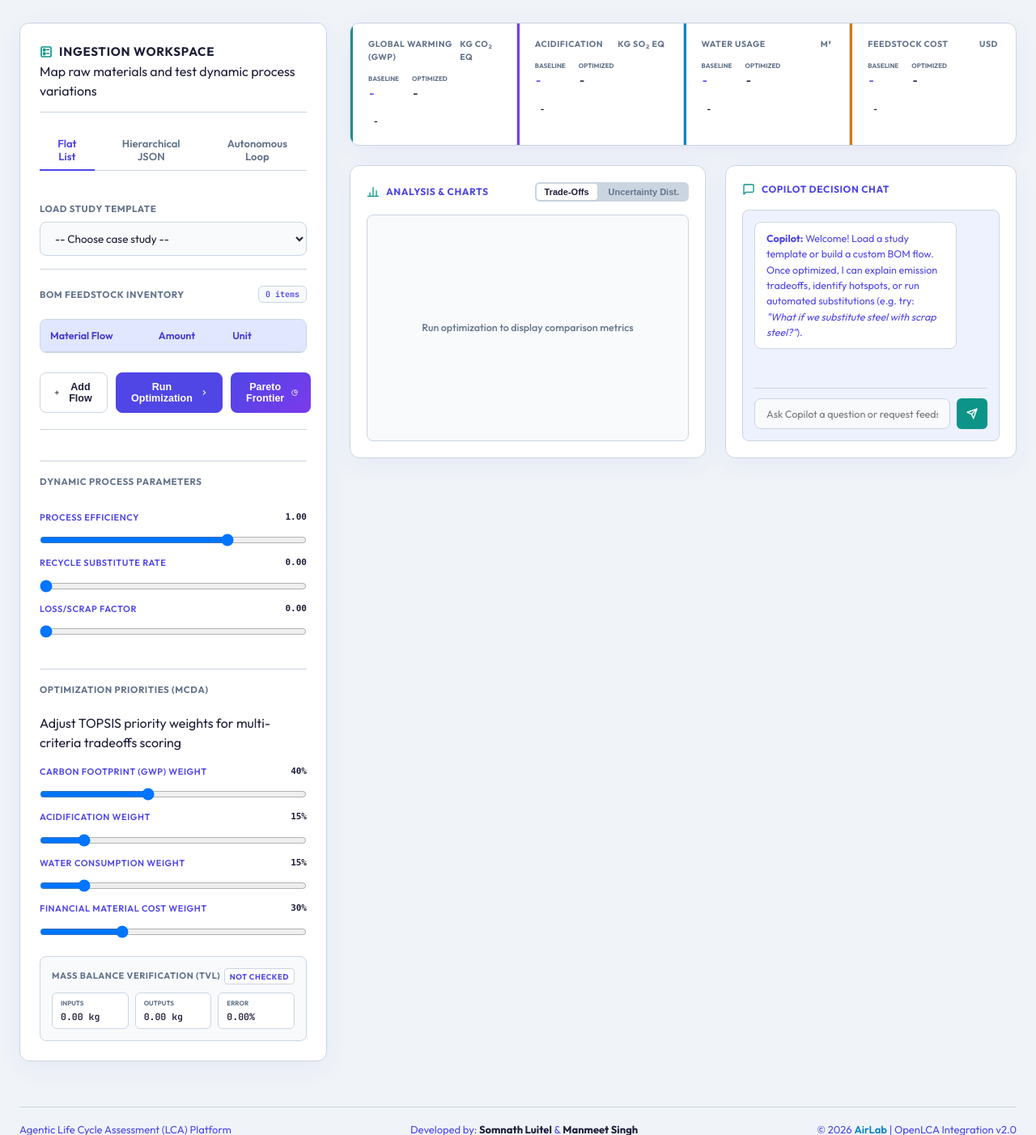
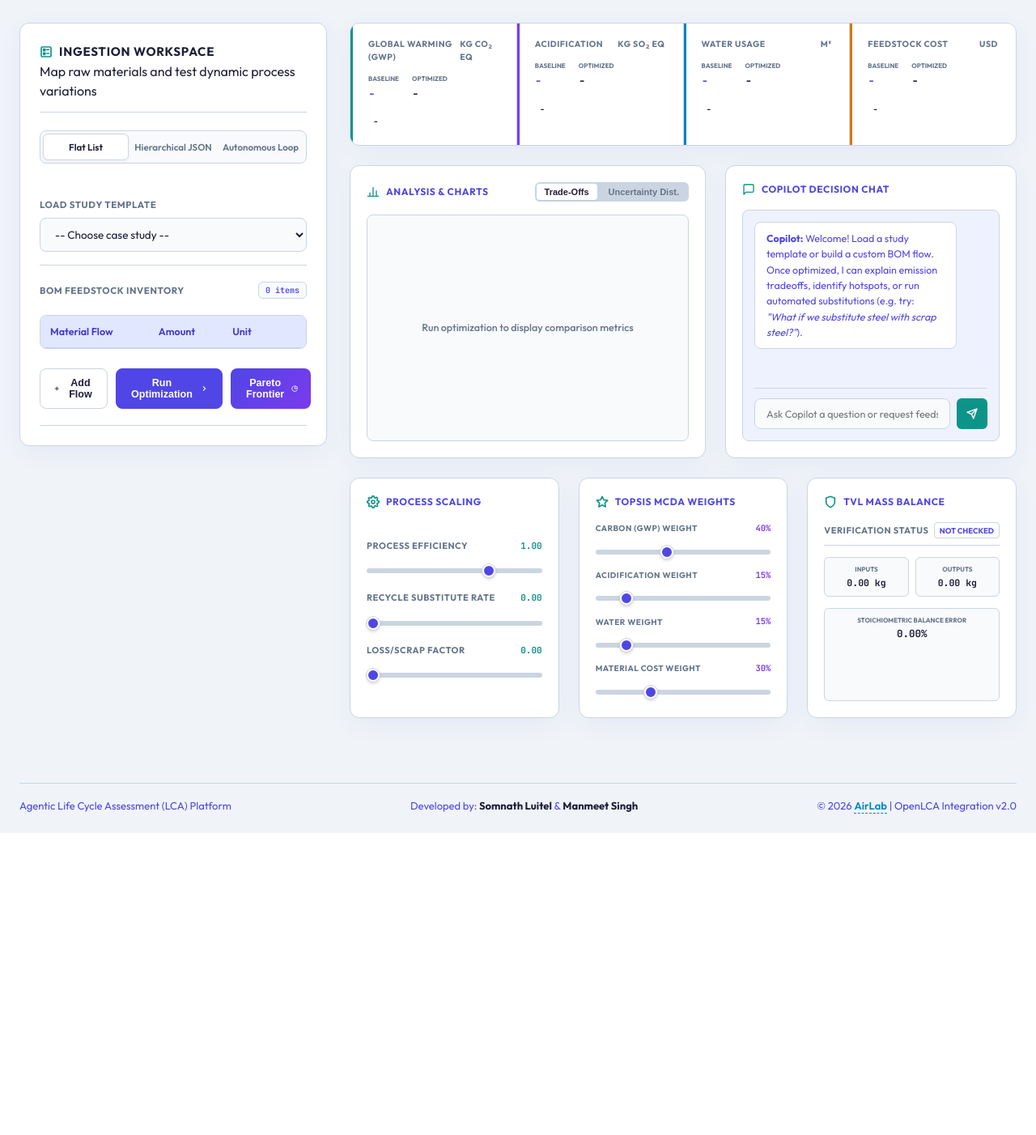
Before and after one commit to shreesomnath/ai_agentic_opencla, a Flask app: page / in a window 1280 px wide. Shown: the part 77-1479 px from the top of the page at 81% size. After the commit the page ends 1106 px from the top, so only its background shows below. Run offline with Flask 3, Linux system fonts and the light colour scheme; lists and menus that the app fills with data are empty.

Commit message:
feat(ui): overhaul dashboard layout to move settings & status to 3-column horizontal controls grid

```diff
--- a/static/styles.css
+++ b/static/styles.css
@@ -883,26 +883,32 @@ body.light-theme .user-msg {
     text-shadow: 0 0 8px rgba(124, 58, 237, 0.15);
 }
 
-/* Workspace Tabs */
+/* Workspace Tabs (Sleek iOS/Vercel Segmented Control style) */
 .workspace-tabs {
     display: flex;
-    border-bottom: 1px solid var(--border-color);
-    margin-bottom: 16px;
-    gap: 8px;
+    background-color: var(--bg-input);
+    border: 1px solid var(--border-color);
+    border-radius: 8px;
+    padding: 3px;
+    gap: 2px;
+    margin-bottom: 20px;
 }
 
 .tab-btn {
+    flex: 1;
     background: none;
     border: none;
     color: var(--text-muted);
     font-family: var(--font-sans);
-    font-size: 13px;
+    font-size: 11.5px;
     font-weight: 600;
-    padding: 8px 12px;
+    padding: 8px 4px;
     cursor: pointer;
-    border-bottom: 2px solid transparent;
-    transition: all 0.2s ease;
-    margin-bottom: -1px;
+    border-radius: 6px;
+    transition: all 0.2s cubic-bezier(0.16, 1, 0.3, 1);
+    margin-bottom: 0;
+    text-align: center;
+    border: 1px solid transparent;
 }
 
 .tab-btn:hover {
@@ -910,8 +916,10 @@ body.light-theme .user-msg {
 }
 
 .tab-btn.active {
-    color: var(--text-secondary);
-    border-bottom-color: var(--text-secondary);
+    background-color: var(--bg-card);
+    color: var(--text-primary);
+    border-color: var(--border-color);
+    box-shadow: var(--shadow-sm);
 }
 
 /* Tab Panels */
@@ -1004,6 +1012,85 @@ body.light-theme .kpi-card.selected {
 
 #card-cost.selected {
     box-shadow: inset 0 0 0 1.5px var(--accent-amber);
+}
+
+/* New Main-Section Controls Layout */
+.controls-row {
+    display: grid;
+    grid-template-columns: 1fr 1fr 1fr;
+    gap: 24px;
+    margin-bottom: 24px;
+}
+
+@media (max-width: 1100px) {
+    .controls-row {
+        grid-template-columns: 1fr;
+    }
+}
+
+.control-panel-card {
+    min-height: 200px;
+}
+
+.control-card-body {
+    display: flex;
+    flex-direction: column;
+    gap: 14px;
+    flex: 1;
+    justify-content: center;
+}
+
+/* Premium Range Sliders */
+input[type="range"].custom-slider {
+    -webkit-appearance: none;
+    appearance: none;
+    width: 100%;
+    height: 6px;
+    border-radius: 3px;
+    background: var(--border-color);
+    outline: none;
+    margin: 8px 0;
+    padding: 0;
+    border: none;
+}
+
+input[type="range"].custom-slider::-webkit-slider-runnable-track {
+    width: 100%;
+    height: 6px;
+    cursor: pointer;
+    background: transparent;
+    border-radius: 3px;
+}
+
+input[type="range"].custom-slider::-webkit-slider-thumb {
+    -webkit-appearance: none;
+    appearance: none;
+    width: 16px;
+    height: 16px;
+    border-radius: 50%;
+    background: var(--text-primary);
+    cursor: pointer;
+    border: 2px solid var(--bg-card);
+    box-shadow: 0 0 0 1px var(--border-color), 0 2px 4px rgba(0, 0, 0, 0.2);
+    transition: transform 0.15s cubic-bezier(0.16, 1, 0.3, 1), background-color 0.15s ease;
+    margin-top: -5px;
+}
+
+body.light-theme input[type="range"].custom-slider::-webkit-slider-thumb {
+    background: var(--btn-primary-bg);
+}
+
+input[type="range"].custom-slider::-webkit-slider-thumb:hover {
+    transform: scale(1.2);
+    background-color: var(--accent-emerald);
+}
+
+body.light-theme input[type="range"].custom-slider::-webkit-slider-thumb:hover {
+    background-color: var(--accent-violet);
+}
+
+input[type="range"].custom-slider:focus {
+    outline: none;
 }
 
 /* Print Media Stylesheet for ESG & NSF Project Reporting */
--- a/templates/index.html
+++ b/templates/index.html
@@ -169,95 +169,7 @@
                         </div>
                     </div>
 
-                    <!-- Dynamic Process Parameters (Sliders) -->
-                    <div class="workspace-section" style="border-top: 1px solid var(--border-color); padding-top: 16px; margin-top: 16px;">
-                        <div class="section-title-row">
-                            <h3>Dynamic Process Parameters</h3>
-                        </div>
-                        <div style="display: flex; flex-direction: column; gap: 12px; margin-top: 8px;">
-                            <div class="form-group" style="margin-bottom: 0;">
-                                <div style="display: flex; justify-content: space-between; align-items: center; margin-bottom: 4px;">
-                                    <label style="font-size: 11px; font-weight: 600; color: var(--text-secondary);">Process Efficiency</label>
-                                    <span id="val-process-efficiency" style="font-family: monospace; font-size: 11px; font-weight: 700; color: var(--accent-indigo);">1.00</span>
-                                </div>
-                                <input type="range" id="param-process-efficiency" min="0.5" max="1.2" step="0.05" value="1.0" style="width: 100%; accent-color: var(--accent-indigo);">
-                            </div>
-                            <div class="form-group" style="margin-bottom: 0;">
-                                <div style="display: flex; justify-content: space-between; align-items: center; margin-bottom: 4px;">
-                                    <label style="font-size: 11px; font-weight: 600; color: var(--text-secondary);">Recycle Substitute Rate</label>
-                                    <span id="val-recycle-rate" style="font-family: monospace; font-size: 11px; font-weight: 700; color: var(--accent-indigo);">0.00</span>
-                                </div>
-                                <input type="range" id="param-recycle-rate" min="0.0" max="0.9" step="0.05" value="0.0" style="width: 100%; accent-color: var(--accent-indigo);">
-                            </div>
-                            <div class="form-group" style="margin-bottom: 0;">
-                                <div style="display: flex; justify-content: space-between; align-items: center; margin-bottom: 4px;">
-                                    <label style="font-size: 11px; font-weight: 600; color: var(--text-secondary);">Loss/Scrap Factor</label>
-                                    <span id="val-loss-factor" style="font-family: monospace; font-size: 11px; font-weight: 700; color: var(--accent-indigo);">0.00</span>
-                                </div>
-                                <input type="range" id="param-loss-factor" min="0.0" max="0.3" step="0.05" value="0.0" style="width: 100%; accent-color: var(--accent-indigo);">
-                            </div>
-                        </div>
-                    </div>
 
-                    <!-- Multi-Criteria Optimization Priorities (TOPSIS) -->
-                    <div class="workspace-section" style="border-top: 1px solid var(--border-color); padding-top: 16px; margin-top: 16px;">
-                        <div class="section-title-row">
-                            <h3>Optimization Priorities (MCDA)</h3>
-                        </div>
-                        <p class="section-desc">Adjust TOPSIS priority weights for multi-criteria tradeoffs scoring</p>
-                        <div style="display: flex; flex-direction: column; gap: 12px; margin-top: 8px;">
-                            <div class="form-group" style="margin-bottom: 0;">
-                                <div style="display: flex; justify-content: space-between; align-items: center; margin-bottom: 4px;">
-                                    <label style="font-size: 11px; font-weight: 600; color: var(--text-secondary);">Carbon Footprint (GWP) Weight</label>
-                                    <span id="val-weight-gwp" style="font-family: monospace; font-size: 11px; font-weight: 700; color: var(--accent-indigo);">40%</span>
-                                </div>
-                                <input type="range" id="weight-gwp" min="0" max="100" step="5" value="40" style="width: 100%; accent-color: var(--accent-indigo);">
-                            </div>
-                            <div class="form-group" style="margin-bottom: 0;">
-                                <div style="display: flex; justify-content: space-between; align-items: center; margin-bottom: 4px;">
-                                    <label style="font-size: 11px; font-weight: 600; color: var(--text-secondary);">Acidification Weight</label>
-                                    <span id="val-weight-acid" style="font-family: monospace; font-size: 11px; font-weight: 700; color: var(--accent-indigo);">15%</span>
-                                </div>
-                                <input type="range" id="weight-acid" min="0" max="100" step="5" value="15" style="width: 100%; accent-color: var(--accent-indigo);">
-                            </div>
-                            <div class="form-group" style="margin-bottom: 0;">
-                                <div style="display: flex; justify-content: space-between; align-items: center; margin-bottom: 4px;">
-                                    <label style="font-size: 11px; font-weight: 600; color: var(--text-secondary);">Water Consumption Weight</label>
-                                    <span id="val-weight-water" style="font-family: monospace; font-size: 11px; font-weight: 700; color: var(--accent-indigo);">15%</span>
-                                </div>
-                                <input type="range" id="weight-water" min="0" max="100" step="5" value="15" style="width: 100%; accent-color: var(--accent-indigo);">
-                            </div>
-                            <div class="form-group" style="margin-bottom: 0;">
-                                <div style="display: flex; justify-content: space-between; align-items: center; margin-bottom: 4px;">
-                                    <label style="font-size: 11px; font-weight: 600; color: var(--text-secondary);">Financial Material Cost Weight</label>
-                                    <span id="val-weight-cost" style="font-family: monospace; font-size: 11px; font-weight: 700; color: var(--accent-indigo);">30%</span>
-                                </div>
-                                <input type="range" id="weight-cost" min="0" max="100" step="5" value="30" style="width: 100%; accent-color: var(--accent-indigo);">
-                            </div>
-                        </div>
-                    </div>
-
-                    <!-- Thermodynamic Mass Balance Check -->
-                    <div class="verification-status-panel">
-                        <div class="verification-header">
-                            <span>Mass Balance Verification (TVL)</span>
-                            <span class="tvl-status-badge" id="tvl-badge">Not Checked</span>
-                        </div>
-                        <div class="verification-stats">
-                            <div class="stat-pill">
-                                <label>Inputs</label>
-                                <span id="tvl-input-mass">0.00 kg</span>
-                            </div>
-                            <div class="stat-pill">
-                                <label>Outputs</label>
-                                <span id="tvl-output-mass">0.00 kg</span>
-                            </div>
-                            <div class="stat-pill">
-                                <label>Error</label>
-                                <span id="tvl-error">0.00%</span>
-                            </div>
-                        </div>
-                    </div>
                 </div>
             </aside>
 
@@ -402,6 +314,112 @@
                     </div>
                 </div>
 
+                <!-- Controls & Verification Grid -->
+                <div class="controls-row">
+                    <!-- Dynamic Process Parameters (Sliders) -->
+                    <div class="visual-panel control-panel-card">
+                        <div class="panel-header">
+                            <h3>
+                                <svg class="card-icon" viewBox="0 0 24 24" fill="none" stroke="currentColor" stroke-width="2.5" stroke-linecap="round" stroke-linejoin="round"><circle cx="12" cy="12" r="3"></circle><path d="M19.4 15a1.65 1.65 0 0 0 .33 1.82l.06.06a2 2 0 1 1-2.83 2.83l-.06-.06a1.65 1.65 0 0 0-1.82-.33 1.65 1.65 0 0 0-1 1.51V21a2 2 0 0 1-4 0v-.09A1.65 1.65 0 0 0 9 19.4a1.65 1.65 0 0 0-1.82.33l-.06.06a2 2 0 1 1-2.83-2.83l.06-.06a1.65 1.65 0 0 0 .33-1.82 1.65 1.65 0 0 0-1.51-1H3a2 2 0 0 1 0-4h.09A1.65 1.65 0 0 0 4.6 9a1.65 1.65 0 0 0-.33-1.82l-.06-.06a2 2 0 1 1 2.83-2.83l.06.06a1.65 1.65 0 0 0 1.82.33H9a1.65 1.65 0 0 0 1-1.51V3a2 2 0 0 1 4 0v.09a1.65 1.65 0 0 0 1 1.51 1.65 1.65 0 0 0 1.82-.33l.06-.06a2 2 0 1 1 2.83 2.83l-.06.06a1.65 1.65 0 0 0-.33 1.82V9a1.65 1.65 0 0 0 1.51 1H21a2 2 0 0 1 0 4h-.09a1.65 1.65 0 0 0-1.51 1z"></path></svg>
+                                Process Scaling
+                            </h3>
+                        </div>
+                        <div class="control-card-body" style="display: flex; flex-direction: column; gap: 14px; flex: 1; justify-content: center;">
+                            <div class="form-group" style="margin-bottom: 0;">
+                                <div style="display: flex; justify-content: space-between; align-items: center; margin-bottom: 4px;">
+                                    <label style="font-size: 11px; font-weight: 700; color: var(--text-muted); text-transform: uppercase; letter-spacing: 0.05em;">Process Efficiency</label>
+                                    <span id="val-process-efficiency" style="font-family: var(--font-mono); font-size: 11px; font-weight: 700; color: var(--accent-emerald);">1.00</span>
+                                </div>
+                                <input type="range" id="param-process-efficiency" min="0.5" max="1.2" step="0.05" value="1.0" class="custom-slider">
+                            </div>
+                            <div class="form-group" style="margin-bottom: 0;">
+                                <div style="display: flex; justify-content: space-between; align-items: center; margin-bottom: 4px;">
+                                    <label style="font-size: 11px; font-weight: 700; color: var(--text-muted); text-transform: uppercase; letter-spacing: 0.05em;">Recycle Substitute Rate</label>
+                                    <span id="val-recycle-rate" style="font-family: var(--font-mono); font-size: 11px; font-weight: 700; color: var(--accent-emerald);">0.00</span>
+                                </div>
+                                <input type="range" id="param-recycle-rate" min="0.0" max="0.9" step="0.05" value="0.0" class="custom-slider">
+                            </div>
+                            <div class="form-group" style="margin-bottom: 0;">
+                                <div style="display: flex; justify-content: space-between; align-items: center; margin-bottom: 4px;">
+                                    <label style="font-size: 11px; font-weight: 700; color: var(--text-muted); text-transform: uppercase; letter-spacing: 0.05em;">Loss/Scrap Factor</label>
+                                    <span id="val-loss-factor" style="font-family: var(--font-mono); font-size: 11px; font-weight: 700; color: var(--accent-emerald);">0.00</span>
+                                </div>
+                                <input type="range" id="param-loss-factor" min="0.0" max="0.3" step="0.05" value="0.0" class="custom-slider">
+                            </div>
+                        </div>
+                    </div>
+
+                    <!-- Multi-Criteria Optimization Priorities (TOPSIS) -->
+                    <div class="visual-panel control-panel-card">
+                        <div class="panel-header">
+                            <h3>
+                                <svg class="card-icon" viewBox="0 0 24 24" fill="none" stroke="currentColor" stroke-width="2.5" stroke-linecap="round" stroke-linejoin="round"><polygon points="12 2 15.09 8.26 22 9.27 17 14.14 18.18 21.02 12 17.77 5.82 21.02 7 14.14 2 9.27 8.91 8.26 12 2"></polygon></svg>
+                                TOPSIS MCDA Weights
+                            </h3>
+                        </div>
+                        <div class="control-card-body" style="display: flex; flex-direction: column; gap: 10px; flex: 1; justify-content: center;">
+                            <div class="form-group" style="margin-bottom: 0;">
+                                <div style="display: flex; justify-content: space-between; align-items: center; margin-bottom: 2px;">
+                                    <label style="font-size: 10px; font-weight: 700; color: var(--text-muted); text-transform: uppercase; letter-spacing: 0.05em;">Carbon (GWP) Weight</label>
+                                    <span id="val-weight-gwp" style="font-family: var(--font-mono); font-size: 10.5px; font-weight: 700; color: var(--accent-violet);">40%</span>
+                                </div>
+                                <input type="range" id="weight-gwp" min="0" max="100" step="5" value="40" class="custom-slider">
+                            </div>
+                            <div class="form-group" style="margin-bottom: 0;">
+                                <div style="display: flex; justify-content: space-between; align-items: center; margin-bottom: 2px;">
+                                    <label style="font-size: 10px; font-weight: 700; color: var(--text-muted); text-transform: uppercase; letter-spacing: 0.05em;">Acidification Weight</label>
+                                    <span id="val-weight-acid" style="font-family: var(--font-mono); font-size: 10.5px; font-weight: 700; color: var(--accent-violet);">15%</span>
+                                </div>
+                                <input type="range" id="weight-acid" min="0" max="100" step="5" value="15" class="custom-slider">
+                            </div>
+                            <div class="form-group" style="margin-bottom: 0;">
+                                <div style="display: flex; justify-content: space-between; align-items: center; margin-bottom: 2px;">
+                                    <label style="font-size: 10px; font-weight: 700; color: var(--text-muted); text-transform: uppercase; letter-spacing: 0.05em;">Water Weight</label>
+                                    <span id="val-weight-water" style="font-family: var(--font-mono); font-size: 10.5px; font-weight: 700; color: var(--accent-violet);">15%</span>
+                                </div>
+                                <input type="range" id="weight-water" min="0" max="100" step="5" value="15" class="custom-slider">
+                            </div>
+                            <div class="form-group" style="margin-bottom: 0;">
+                                <div style="display: flex; justify-content: space-between; align-items: center; margin-bottom: 2px;">
+                                    <label style="font-size: 10px; font-weight: 700; color: var(--text-muted); text-transform: uppercase; letter-spacing: 0.05em;">Material Cost Weight</label>
+                                    <span id="val-weight-cost" style="font-family: var(--font-mono); font-size: 10.5px; font-weight: 700; color: var(--accent-violet);">30%</span>
+                                </div>
+                                <input type="range" id="weight-cost" min="0" max="100" step="5" value="30" class="custom-slider">
+                            </div>
+                        </div>
+                    </div>
+
+                    <!-- Thermodynamic Mass Balance Check -->
+                    <div class="visual-panel control-panel-card">
+                        <div class="panel-header">
+                            <h3>
+                                <svg class="card-icon" viewBox="0 0 24 24" fill="none" stroke="currentColor" stroke-width="2.5" stroke-linecap="round" stroke-linejoin="round"><path d="M12 22s8-4 8-10V5l-8-3-8 3v7c0 6 8 10 8 10z"></path></svg>
+                                TVL Mass Balance
+                            </h3>
+                        </div>
+                        <div class="control-card-body" style="display: flex; flex-direction: column; gap: 14px; flex: 1; justify-content: center;">
+                            <div style="display: flex; justify-content: space-between; align-items: center; border-bottom: 1px solid var(--border-color); padding-bottom: 8px;">
+                                <span style="font-size: 11px; font-weight: 700; color: var(--text-muted); text-transform: uppercase; letter-spacing: 0.05em;">Verification Status</span>
+                                <span class="tvl-status-badge" id="tvl-badge">Not Checked</span>
+                            </div>
+                            <div class="verification-stats" style="display: flex; gap: 8px; width: 100%;">
+                                <div class="stat-pill" style="flex: 1; padding: 8px 10px; background-color: var(--bg-input); border: 1px solid var(--border-color); border-radius: 6px; text-align: center;">
+                                    <label style="font-size: 8px; font-weight: 700; color: var(--text-muted); text-transform: uppercase; display: block; margin-bottom: 2px;">Inputs</label>
+                                    <span id="tvl-input-mass" style="font-family: var(--font-mono); font-size: 11.5px; font-weight: 700; color: var(--text-primary);">0.00 kg</span>
+                                </div>
+                                <div class="stat-pill" style="flex: 1; padding: 8px 10px; background-color: var(--bg-input); border: 1px solid var(--border-color); border-radius: 6px; text-align: center;">
+                                    <label style="font-size: 8px; font-weight: 700; color: var(--text-muted); text-transform: uppercase; display: block; margin-bottom: 2px;">Outputs</label>
+                                    <span id="tvl-output-mass" style="font-family: var(--font-mono); font-size: 11.5px; font-weight: 700; color: var(--text-primary);">0.00 kg</span>
+                                </div>
+                            </div>
+                            <div class="stat-pill" style="padding: 8px 10px; background-color: var(--bg-input); border: 1px solid var(--border-color); border-radius: 6px; text-align: center; width: 100%;">
+                                <label style="font-size: 8px; font-weight: 700; color: var(--text-muted); text-transform: uppercase; display: block; margin-bottom: 2px;">Stoichiometric Balance Error</label>
+                                <span id="tvl-error" style="font-family: var(--font-mono); font-size: 12.5px; font-weight: 700; color: var(--text-primary);">0.00%</span>
+                            </div>
+                        </div>
+                    </div>
+                </div>
+
                 <!-- LLM Engineering Justification Report -->
                 <div class="visual-panel justification-panel" id="justification-wrapper" style="display: none;">
                     <div class="panel-header" style="display: flex; justify-content: space-between; align-items: center; width: 100%;">
```
